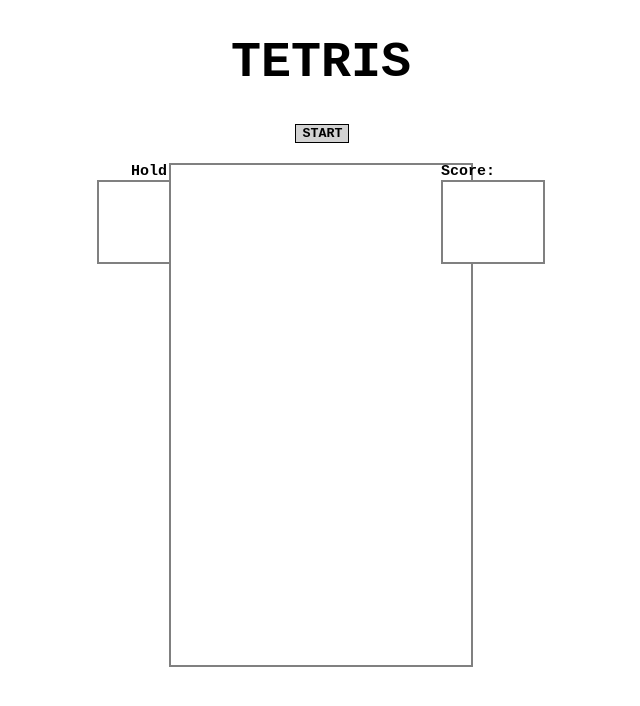
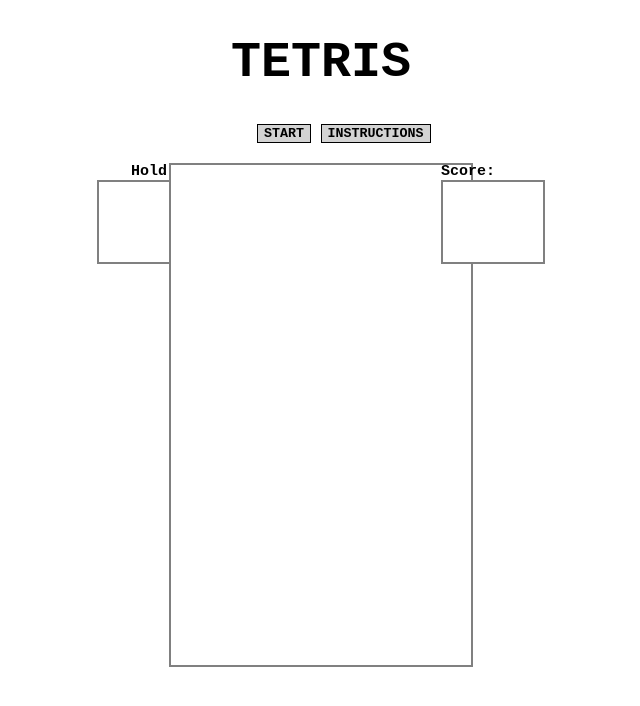
Before and after one commit to swittuth/tetris, a plain HTML site: page index.html in a window 1280 px wide. Shown: the whole page, without its empty margins (319-959 px from the left). Drawn offline with Linux system fonts and the light colour scheme.

Commit message:
added instruction button to display instructions to player

```diff
--- a/index.html
+++ b/index.html
@@ -9,6 +9,7 @@
         <h1 id = "title">TETRIS</h1>
 
         <button id = "start-restart">START</button>
+        <button id = "instruction-button">INSTRUCTIONS</button>
 
 
         <p id = "gameStatus">Game Paused</p>
--- a/playGame.js
+++ b/playGame.js
@@ -1,8 +1,19 @@
 import * as game_board from "./board.js";
 
 const start_restart_button = document.getElementById("start-restart");
+const instruction_button = document.getElementById("instruction-button");
 
 start_restart_button.addEventListener("click", () => {
     game_board.initiate_game();
     start_restart_button.innerHTML = "RESTART";
 });
+
+instruction_button.addEventListener("click", () => {
+    window.alert(`    "a" or ← : move left
+    "d" or → : move right
+    "s" or ↓ : increase speed
+    "w" or ↑ : rotate block
+    "spacebar" : drop block
+    "shift": hold / swap block
+    "p" : pause game`)
+})
--- a/style.css
+++ b/style.css
@@ -7,18 +7,39 @@ html {
     font-size: 50px;
 }
 
+button {
+    display: inline-block;
+}
+
 #start-restart {
     position: relative;
     font-family: 'Courier New', Courier, monospace;
     text-align: center;
-    margin-left: 48%;
+    margin-left: 45%;
     margin-bottom: 20px;
     border: 1px solid black;
     font-weight: bold;
     background-color: lightgrey;
+    cursor: pointer;
+}
+
+#instruction-button {
+    position: relative;
+    font-family: 'Courier New', Courier, monospace;
+    text-align: center;
+    margin-bottom: 20px;
+    border: 1px solid black;
+    font-weight: bold;
+    background-color: lightgrey;
+    cursor:pointer
 }
 
 #start-restart:hover {
+    background-color: coral;
+    color: white;
+}
+
+#instruction-button:hover {
     background-color: coral;
     color: white;
 }
```
